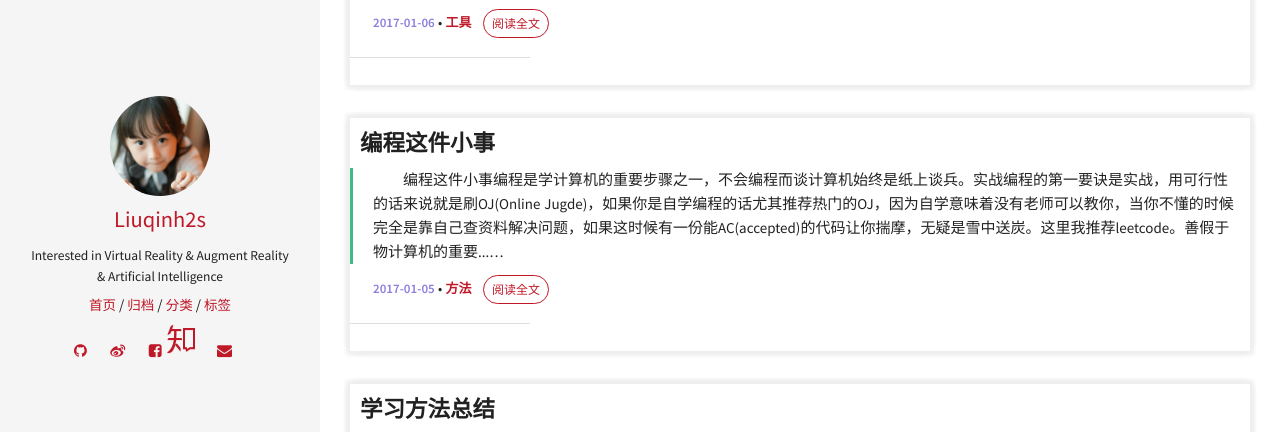
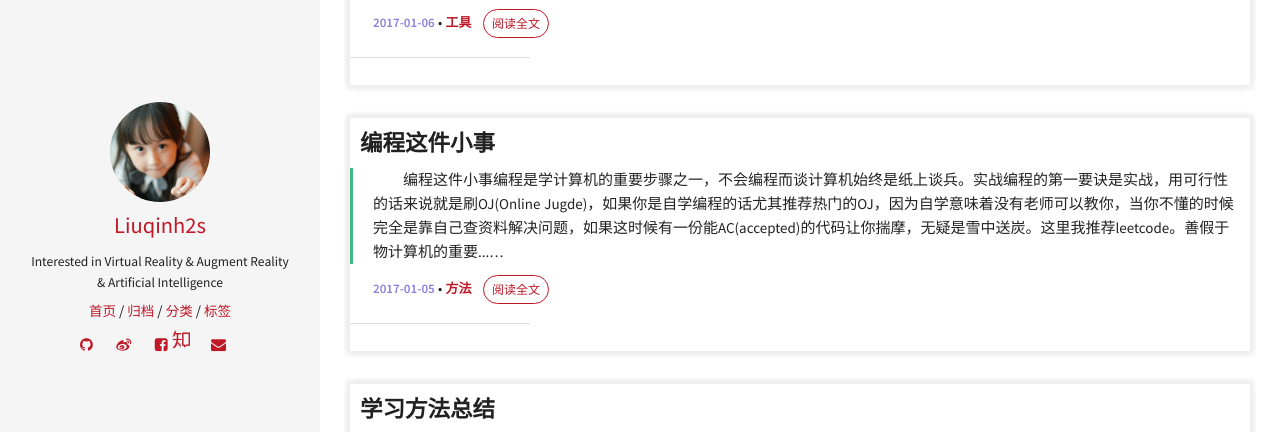
Before and after one commit to transcendtron/liuqinh2s.github.io, a Jekyll site: the page built from index.html, in a window 1280 px wide. Shown: the part 706-1138 px from the top of the page. Built offline with Jekyll 4.4.1, drawn with Linux system fonts in a browser that asks for light colours; the list of posts is cut into pages by our own code.

Commit message:
fix a blog

```diff
--- a/_includes/social-links.html
+++ b/_includes/social-links.html
@@ -3,7 +3,7 @@
     {% if author.github %}<li><a href="http://github.com/{{ author.github }}" class="social-link-item" target="_blank"><i class="fa fa-fw fa-github"></i></a></li>{% endif %}
     {% if author.weibo %}<li><a href="http://www.weibo.com/{{ author.weibo }}" class="social-link-item" target="_blank"><i class="fa fa-fw fa-weibo"></i></a></li>{% endif %}
     {% if author.facebook %}<li><a href="http://facebook.com/{{ author.facebook }}" class="social-link-item" target="_blank"><i class="fa fa-fw fa-facebook-square"></i></a></li>{% endif %}
-    {% if author.zhihu %}<li><a href="https://www.zhihu.com/people/{{ author.zhihu }}" class="social-link-item" target="_blank"><i class="fa fa-fw fa-facebook-square"></i><img src="{{site.img_url}}/zhihu-small.png" alt="" class="zhihu"></a></li>{% endif %}
+    {% if author.zhihu %}<li><a href="https://www.zhihu.com/people/{{ author.zhihu }}" class="social-link-item" target="_blank"><i class="fa fa-fw fa-facebook-square"></i><img src="{{site.img_url}}/zhihu-small.png" height="20" width="20" alt="" class="zhihu"></a></li>{% endif %}
     {% if author.email %}<li><a href="mailto:{{ author.email }}" class="social-link-item" target="_blank"><i class="fa fa-fw fa-envelope"></i></a></li>{% endif %}
     {% if author.twitter %}<li><a href="http://twitter.com/{{ author.twitter }}" class="social-link-item" target="_blank"><i class="fa fa-fw fa-twitter"></i></a></li>{% endif %}
     {% if author.google.plus %}<li><a href="http://plus.google.com/+{{ author.google.plus }}" class="social-link-item" target="_blank"><i class="fa fa-fw fa-google-plus"></i> Google+</a></li>{% endif %}
```
